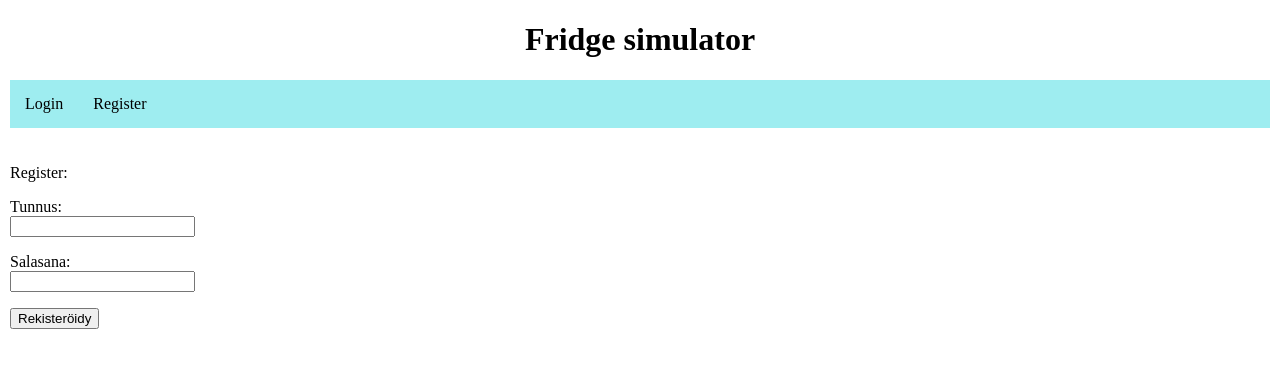
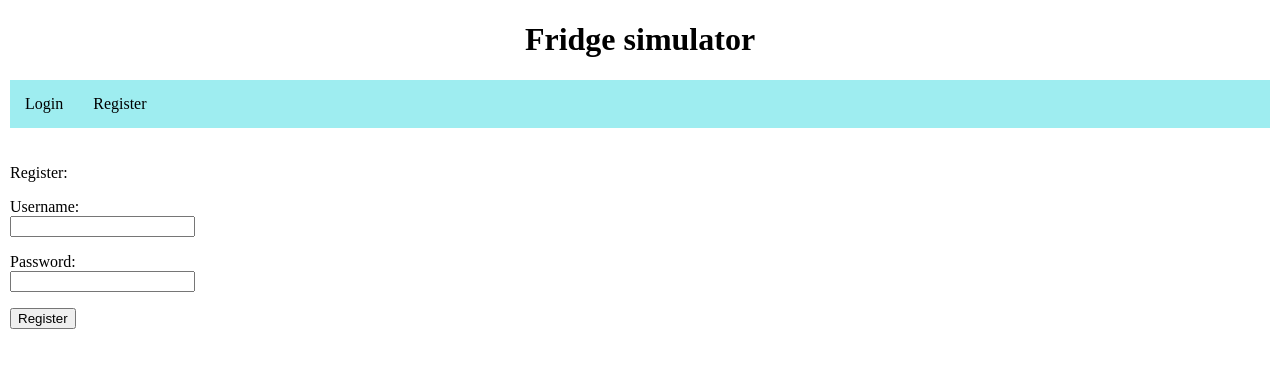
Before and after one commit to alannesanni/fridge_simulator, a Flask app: page /register in a window 1280 px wide. Shown: the top 368 px of the page. Run offline with Flask 3, Linux system fonts and the light colour scheme.

Commit message:
small changes

```diff
--- a/templates/home.html
+++ b/templates/home.html
@@ -6,7 +6,7 @@
                 {% endblock %}
 
 {% block content %}
-<p>Olet kirjautunut nimellä {{ session.username }}</p>
+<p>You are loged in as {{ session.username }}</p>
 <hr>
 You have these products in your fridge:
 <ul>
--- a/templates/index.html
+++ b/templates/index.html
@@ -14,11 +14,11 @@
       </ul>
     {% endif %}
   {% endwith %}
-<p>Tunnus:<br>
+<p>Username:<br>
 <input type="text" name="username"></p>
-<p>Salasana:<br>
+<p>Password:<br>
 <input type="password" name="password"></p>
-<input type="submit" value="Kirjaudu">
+<input type="submit" value="Login">
 </form>
 
 {% endblock %}
--- a/templates/register.html
+++ b/templates/register.html
@@ -14,10 +14,10 @@
       </ul>
     {% endif %}
   {% endwith %}
-    <p>Tunnus:<br>
+    <p>Username:<br>
     <input type="text" name="username"></p>
-    <p>Salasana:<br>
+    <p>Password:<br>
     <input type="password" name="password"></p>
-    <input type="submit" value="Rekisteröidy">
+    <input type="submit" value="Register">
     </form>
  {% endblock %}
--- a/templates/update.html
+++ b/templates/update.html
@@ -5,7 +5,7 @@
                 <li><a href="/logout">Logout</a></li>
                 {% endblock %}
 {% block content %}
-<p>Olet kirjautunut nimellä {{ session.username }}</p>
+<p>You are loged in as {{ session.username }}</p>
 <hr>
 Choose what ingredients you have:
 <p>
```
